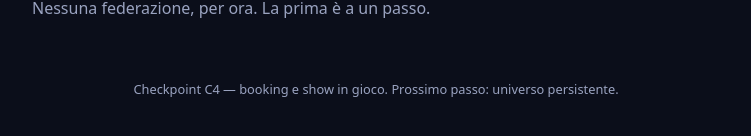
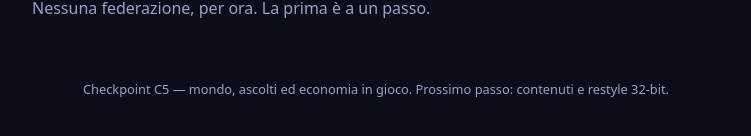
Before and after one commit to elsewhere-s0ph/main-event, a React (Vite) app: page / in a window 1280 px wide. Shown: the part 498-634 px from the top of the page, without its empty margins (264-1015 px from the left). Built offline with nearby package versions, Linux system fonts and the light colour scheme.

Commit message:
docs: footer checkpoint C5

```diff
--- a/src/features/careers/CareerSelect.tsx
+++ b/src/features/careers/CareerSelect.tsx
@@ -253,7 +253,7 @@ export default function CareerSelect() {
 
       <footer className={styles.footer}>
         <p className={styles.muted}>
-          Checkpoint C4 — booking e show in gioco. Prossimo passo: universo persistente.
+          Checkpoint C5 — mondo, ascolti ed economia in gioco. Prossimo passo: contenuti e restyle 32-bit.
         </p>
       </footer>
     </div>
```
